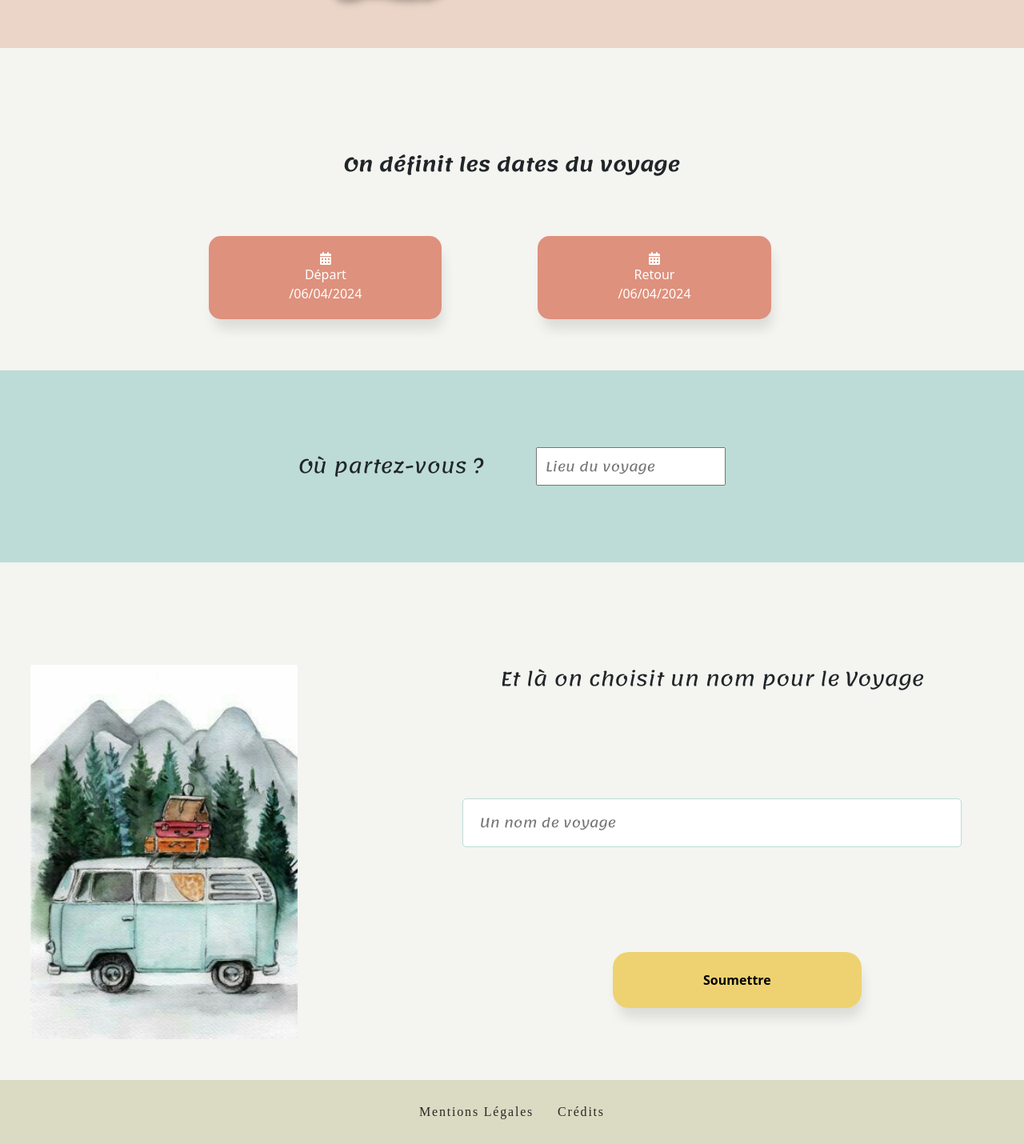
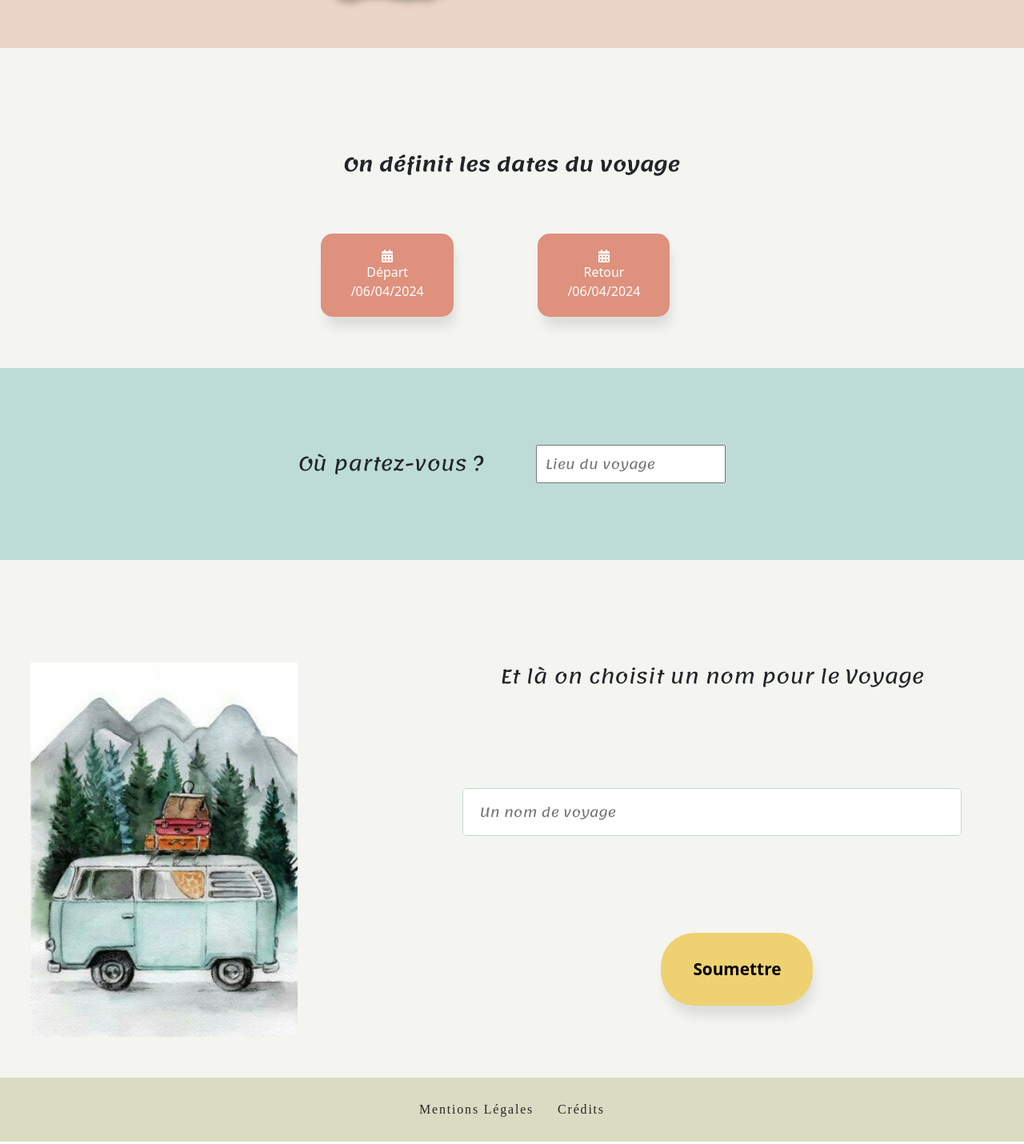
Before and after one commit to andreatruchot/grouptravel-frontend, a Next.js app: page /addTrip in a window 1280 px wide. Shown: the part 390-1820 px from the top of the page at 80% size. Built offline with nearby package versions, Linux system fonts and the light colour scheme.

Commit message:
css boutonds

```diff
--- a/styles/chat.module.css
+++ b/styles/chat.module.css
@@ -81,6 +81,6 @@
   cursor: pointer;
   box-shadow: 0 2px 4px rgba(0,0,0,0.1);
   margin-left: 5%;
-  background-color: #EED271;
+  background-color: #EBD5C8;
   color:  #444546;
  }
--- a/styles/dashboard.module.css
+++ b/styles/dashboard.module.css
@@ -126,7 +126,7 @@
 
 .buttonA{
     background-color: #7D8F88;
-    padding: 5px 30px;
+    padding: 9px 30px;
     border-radius: 42px;
     margin-bottom: 3%;
     margin-top: 3%;
--- a/styles/header.module.css
+++ b/styles/header.module.css
@@ -64,6 +64,7 @@
     background: transparent;
     border: none;
     font-size: 30px; /* Ajustez selon vos besoins */
+    color: rgb(42, 38, 38);
 }
 
 
--- a/styles/tripForm.module.css
+++ b/styles/tripForm.module.css
@@ -30,7 +30,7 @@ background-color: #F4F4F0;
   padding-bottom: 5%;
 }
 .datePickerButton {
-  padding: 20px 100px;
+  padding: 20px 30px;
   border-radius: 15px;
   font-weight: 500;
   color: white;
@@ -43,6 +43,7 @@ background-color: #F4F4F0;
   flex-direction: column;
   justify-content: space-evenly;
   align-items: center;
+  flex-wrap: nowrap;
 }
 .departure:last-child,
 .return:last-child {
@@ -100,21 +101,31 @@ background-color: #F4F4F0;
   font-family: 'Lemonada', sans-serif;
 
 }
+.icon{
+  margin-bottom: 3%;
+}
 .btnsubmit{
-  border-radius: 20px;
-  height: 15%;
-  width: 40%;
+  border-radius: 42px;
   border: none;
+  padding: 30px 40px;
   background-color: #EED271;
   align-self: center;
   display: flex;
   justify-content: center;
   align-items: center;
+  font-size: 1.3rem;
   margin-bottom: 5%;
-  font-weight: 800;
+  font-weight: 700;
   margin-left: 8%;
   box-shadow: 4px 15px 15px -3px rgba(0,0,0,0.1);
+  transition: 1133ms;
+  transform: translateY(0);
 }
+.btnsubmit:hover{
+    transition: 1133ms;
+    padding: 35px 60px;
+    transform: translateY(-0px);
+    }
 @media (max-width: 800px){
   .datePickerButton {
     padding: 10px 50px;
--- a/styles/userProfile.module.css
+++ b/styles/userProfile.module.css
@@ -83,6 +83,7 @@
     padding: 10px;
     box-shadow: 0px 10px 15px -3px rgba(0,0,0,0.1);
     margin-right: 40px;
+    color: rgb(42, 38, 38);
   }
   .delete{
     border-radius: 20px;
@@ -92,13 +93,14 @@
     margin-left: 20%;
     padding: 10px;
     box-shadow: 0px 10px 15px -3px rgba(0,0,0,0.1);
+    color: rgb(42, 38, 38);
   }
   .trip{
   border-radius: 42px;
   border: none;
   background-color: #DE917D;
-  padding: 20px 20px;
-  font-weight: 600;
+  padding: 40px 30px;
+  font-weight: 500;
   font-size: 1.5rem;
   box-shadow: 4px 15px 15px -3px rgba(0,0,0,0.1);
   transition: 1133ms;
@@ -110,20 +112,26 @@
   align-self: center;
   margin-bottom: 5%;
   }
+  .trip:hover{
+    transition: 1133ms;
+    padding: 30px 50px;
+    transform: translateY(-0px);
+    }
   .submitBtn{
     background-color: #DE917D;
     padding: 15px 25px;
     border-radius: 42px;
+    margin-top: 5%;
     margin-bottom: 3%;
     box-shadow: 4px 15px 15px -3px rgba(0,0,0,0.1);
     border: none;
-    font-weight: 700;
+    font-weight: 600;
     color: white;
+    display: flex;
+    flex-direction: row;
+    align-items: center;
   }
-  .submitBtn:hover{
-  background-color: #EBD5C8;
-  color: #444546;
-  }
+
   .fileInput {
     opacity: 0; /* Rend l'input file transparent */
     position: absolute; /* Le positionne de façon absolue */
@@ -213,6 +221,7 @@
     }
     .go{
       margin: auto;
+      color: rgb(42, 38, 38);
     }
     .trip{
       padding: 10px;
```
